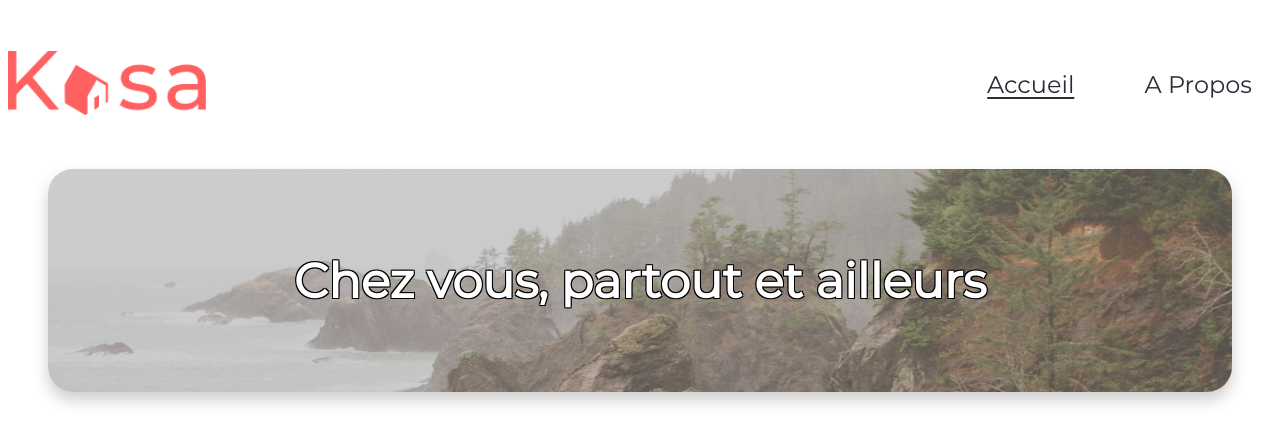
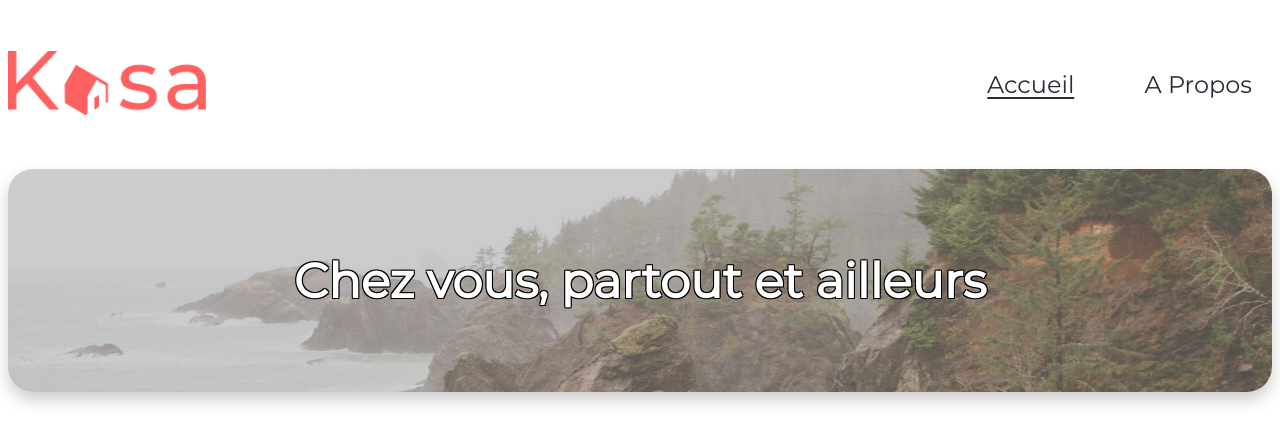
Before and after one commit to olinux68/p11_kaza, a React (Create React App) app: page / in a window 1280 px wide. Shown: the top 442 px of the page. Built offline with nearby package versions, Linux system fonts and the light colour scheme.

Commit message:
correction

```diff
--- a/src/components/banner/_banner.scss
+++ b/src/components/banner/_banner.scss
@@ -10,7 +10,7 @@
   display: flex;
   justify-content: center;
   align-items: center;
-   margin: 50px 40px;
+   margin: 50px auto;
   max-width: $desktop-width;
   height: 223px;
   @include respond-to("small") {
--- a/src/components/main/_main.scss
+++ b/src/components/main/_main.scss
@@ -5,7 +5,7 @@
   flex-flow: row wrap;
   justify-content: space-around;
   align-items: center;
-  margin: 50px 40px;
+  margin: 50px auto;
   padding: 20px 20px;
   max-width: $desktop-width;
   scrollbar-width: none;
```
